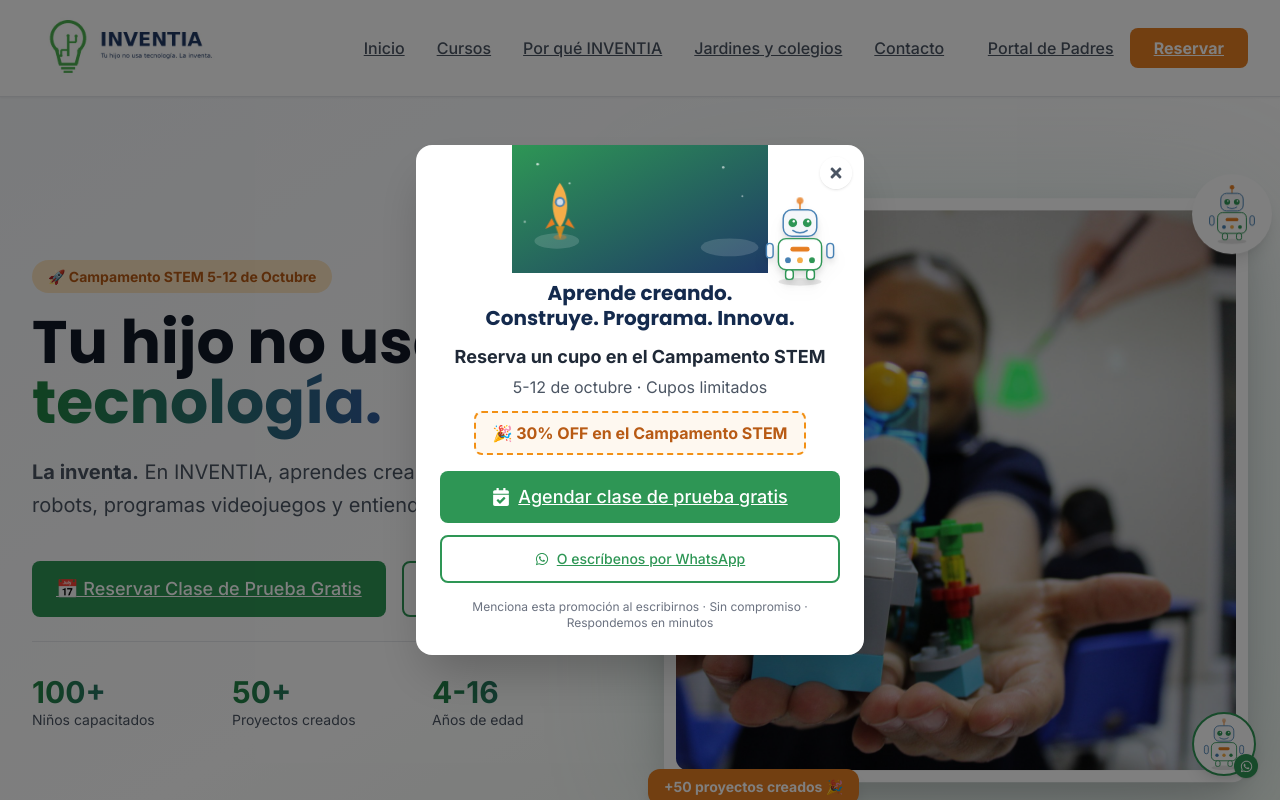
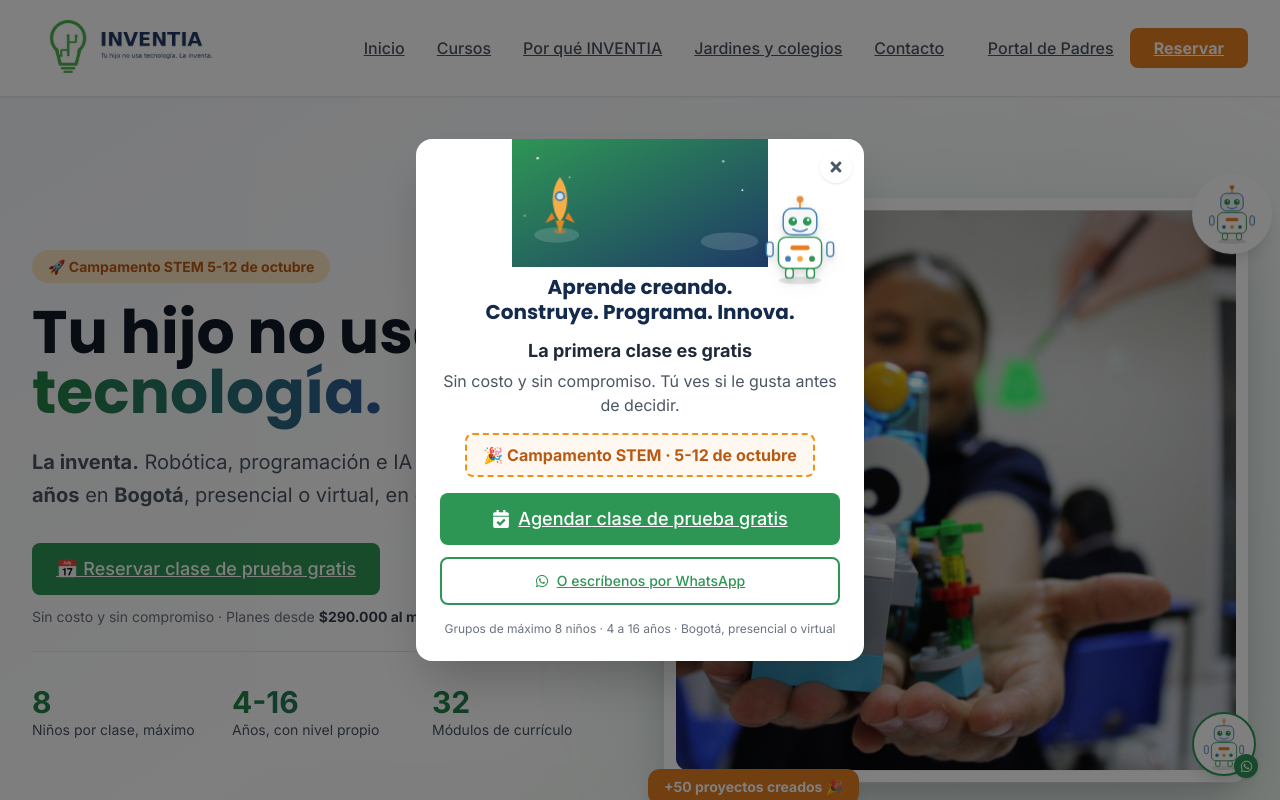
Before and after one commit to leobar144/inventia, a Next.js app: page / in a window 1280 px wide. Shown: the top 800 px of the page. Built offline with nearby package versions, Linux system fonts and the light colour scheme.

Commit message:
feat(conversion): hero con datos verificables, campana configurable, popup por intencion y reserva en 3 pasos

```diff
--- a/app/clase-de-prueba/page.tsx
+++ b/app/clase-de-prueba/page.tsx
@@ -34,7 +34,11 @@
   return `${hour12}:${String(m).padStart(2, '0')} ${period}`
 }
 
-const TOTAL_STEPS = 5
+// Antes eran 5 pasos para agendar algo GRATIS. Cada paso pierde gente, y dos de
+// esos pasos no aportaban: el curso muchos papás no lo saben todavía (ahora es
+// opcional y va junto a los datos del niño), y el último solo repetía lo que ya
+// habían escrito (ahora el resumen va junto a la elección de horario).
+const TOTAL_STEPS = 3
 
 export default function ClaseDePruebaPage() {
   const router = useRouter()
@@ -59,7 +63,7 @@
   const [submitError, setSubmitError] = useState<string | null>(null)
 
   useEffect(() => {
-    if (step !== 4 || days !== null) return
+    if (step !== 3 || days !== null) return
     setLoadingDays(true)
     fetch('/api/trial-bookings')
       .then((res) => res.json())
@@ -72,10 +76,8 @@
 
   const canProceed = () => {
     if (step === 1) return childName.trim() !== '' && childAge.trim() !== ''
-    if (step === 2) return courseInterest !== ''
-    if (step === 3)
+    if (step === 2)
       return parentName.trim() !== '' && whatsapp.trim() !== '' && parentEmail.trim() !== ''
-    if (step === 4) return selectedSlot !== null
     return true
   }
 
@@ -166,33 +168,41 @@
                   onChange={(e) => setChildAge(e.target.value)}
                 />
               </div>
+
+              {/* El curso es OPCIONAL y vive aquí. Como paso propio y obligatorio
+                  frenaba a los padres que todavía no saben qué le conviene a su
+                  hijo — que son la mayoría de los que llegan de un anuncio. */}
+              <div className="pt-2">
+                <label className="block text-sm font-medium text-gray-700 mb-2">
+                  ¿Ya sabes qué le interesa? <span className="text-gray-400">(opcional)</span>
+                </label>
+                <div className="flex flex-wrap gap-2">
+                  {COURSES.map((course) => (
+                    <button
+                      key={course.id}
+                      type="button"
+                      onClick={() =>
+                        setCourseInterest(courseInterest === course.id ? '' : course.id)
+                      }
+                      className={`px-3 py-2 rounded-lg border-2 text-sm transition-colors ${
+                        courseInterest === course.id
+                          ? 'border-primary-500 bg-primary-50 text-primary-700 font-medium'
+                          : 'border-gray-200 text-gray-600 hover:border-primary-300'
+                      }`}
+                    >
+                      {course.icon} {course.label}
+                    </button>
+                  ))}
+                </div>
+                <p className="text-xs text-gray-500 mt-2">
+                  Si no estás seguro, no importa — en la clase de prueba lo definimos contigo.
+                </p>
+              </div>
             </div>
           )}
 
           {/* Step 2 */}
           {step === 2 && (
-            <div className="space-y-4">
-              <h2 className="text-2xl font-heading font-bold">¿Qué curso le interesa?</h2>
-              <div className="grid grid-cols-2 gap-3">
-                {COURSES.map((course) => (
-                  <button
-                    key={course.id}
-                    type="button"
-                    onClick={() => setCourseInterest(course.id)}
-                    className={`card-hover p-4 text-center ${
-                      courseInterest === course.id ? 'border-primary-500 ring-2 ring-primary-200' : ''
-                    }`}
-                  >
-                    <div className="text-3xl mb-2">{course.icon}</div>
-                    <p className="text-sm font-medium">{course.label}</p>
-                  </button>
-                ))}
-              </div>
-            </div>
-          )}
-
-          {/* Step 3 */}
-          {step === 3 && (
             <div className="space-y-4">
               <h2 className="text-2xl font-heading font-bold">Tus datos de contacto</h2>
               <div>
@@ -245,7 +255,7 @@
           )}
 
           {/* Step 4 */}
-          {step === 4 && (
+          {step === 3 && (
             <div className="space-y-4">
               <h2 className="text-2xl font-heading font-bold">Elige fecha y hora</h2>
 
@@ -308,22 +318,21 @@
                   </div>
                 </>
               )}
-            </div>
-          )}
 
-          {/* Step 5 */}
-          {step === 5 && (
-            <div className="space-y-4">
-              <h2 className="text-2xl font-heading font-bold">Confirma tu reserva</h2>
-              <div className="bg-gray-50 rounded-lg p-4 space-y-2 text-sm">
-                <p><strong>Niño/a:</strong> {childName}, {childAge} años</p>
-                <p><strong>Curso:</strong> {COURSES.find((c) => c.id === courseInterest)?.label}</p>
-                <p><strong>Contacto:</strong> {parentName} · {whatsapp} · {parentEmail}</p>
-                <p className="first-letter:uppercase">
-                  <strong>Horario:</strong> {selectedDateLabel} ·{' '}
-                  {selectedSlot && formatTimeLabel(selectedSlot.time)}
-                </p>
-              </div>
+              {/* El resumen y la autorización viven aquí, no en un paso aparte:
+                  el paso extra solo repetía lo que el padre acababa de escribir. */}
+              {selectedSlot && (
+                <div className="bg-gray-50 rounded-lg p-4 space-y-1.5 text-sm mt-6">
+                  <p className="first-letter:uppercase">
+                    <strong>{childName}</strong>, {childAge} años · {selectedDateLabel} a las{' '}
+                    {formatTimeLabel(selectedSlot.time)}
+                  </p>
+                  <p className="text-gray-600">
+                    Te confirmamos a {parentEmail} y por WhatsApp al {whatsapp}.
+                  </p>
+                </div>
+              )}
+
               <label className="flex items-start gap-3 cursor-pointer pt-1">
                 <input
                   type="checkbox"
@@ -345,9 +354,7 @@
                 </span>
               </label>
 
-              {submitError && (
-                <p className="text-red-600 text-sm">{submitError}</p>
-              )}
+              {submitError && <p className="text-red-600 text-sm">{submitError}</p>}
             </div>
           )}
 
@@ -375,7 +382,7 @@
               <button
                 type="button"
                 onClick={handleSubmit}
-                disabled={submitting || !dataConsent}
+                disabled={submitting || !dataConsent || !selectedSlot}
                 className="btn btn-primary disabled:opacity-40"
               >
                 {submitting ? 'Reservando...' : 'Confirmar reserva'}
--- a/app/page.tsx
+++ b/app/page.tsx
@@ -1,7 +1,14 @@
 import Link from 'next/link'
 import Image from 'next/image'
 import { FaCheckCircle } from 'react-icons/fa'
-import { SITE_CONFIG, FEATURES, PRICING_PLANS, PROGRAM_TRACKS } from '@/lib/constants'
+import {
+  SITE_CONFIG,
+  FEATURES,
+  PRICING_PLANS,
+  PROGRAM_TRACKS,
+  CAMPAIGN,
+  isCampaignActive,
+} from '@/lib/constants'
 import { FadeInGrid, FadeInItem, FloatingCard } from '@/components/FadeInSection'
 import WelcomePopup from '@/components/WelcomePopup'
 import MobileStickyBar from '@/components/MobileStickyBar'
@@ -9,6 +16,9 @@
 import ContactSection from '@/components/ContactSection'
 
 export default function Home() {
+  const campaignActive = isCampaignActive()
+  const minPlanPrice = Math.min(...PRICING_PLANS.map((p) => p.price))
+
   return (
     <>
       <WelcomePopup />
@@ -20,11 +30,13 @@
           <div className="grid md:grid-cols-2 gap-12 items-center">
             {/* Left Content */}
             <div className="space-y-6 animate-fade-in">
+              {campaignActive && (
                 <div className="inline-block">
                   <span className="px-4 py-2 bg-accent-100 text-accent-700 rounded-full text-sm font-bold">
-                  🚀 Campamento STEM 5-12 de Octubre
+                    🚀 {CAMPAIGN.name} {CAMPAIGN.dateLabel}
                   </span>
                 </div>
+              )}
 
               <h1 className="text-5xl md:text-6xl font-heading font-bold">
                 Tu hijo no usa{' '}
@@ -32,32 +44,40 @@
               </h1>
 
               <p className="text-xl text-gray-600 leading-relaxed">
-                <span className="font-bold">La inventa.</span> En INVENTIA, aprendes creando.
-                Construye robots, programas videojuegos y entiende el futuro con IA.
+                <span className="font-bold">La inventa.</span> Robótica, programación e IA para
+                niños de <strong>4 a 16 años</strong> en <strong>Bogotá</strong>, presencial o
+                virtual, en grupos de máximo 8.
               </p>
 
-              <div className="flex flex-col sm:flex-row gap-4 pt-4">
+              {/* Un solo llamado principal: el segundo botón se llevaba gente
+                  que ya venía decidida a agendar. */}
+              <div className="pt-2">
                 <Link href="/clase-de-prueba" className="btn btn-primary text-lg">
-                  📅 Reservar Clase de Prueba Gratis
+                  📅 Reservar clase de prueba gratis
                 </Link>
-                <Link href="#cursos" className="btn btn-outline text-lg">
-                  Conocer Cursos
-                </Link>
+                <p className="text-sm text-gray-500 mt-3">
+                  Sin costo y sin compromiso · Planes desde{' '}
+                  <strong className="text-gray-700">
+                    ${minPlanPrice.toLocaleString('es-CO')} al mes
+                  </strong>
+                </p>
               </div>
 
-              {/* Stats */}
+              {/* Datos verificables en vez de cifras redondas. Un papá compara
+                  "máximo 8 niños" con la academia de al lado; "100+ alumnos" lo
+                  dice todo el mundo y no significa nada. */}
               <div className="grid grid-cols-3 gap-4 pt-8 border-t border-gray-200">
                 <div>
-                  <p className="text-3xl font-bold gradient-text">100+</p>
-                  <p className="text-sm text-gray-600">Niños capacitados</p>
-                </div>
-                <div>
-                  <p className="text-3xl font-bold gradient-text">50+</p>
-                  <p className="text-sm text-gray-600">Proyectos creados</p>
+                  <p className="text-3xl font-bold gradient-text">8</p>
+                  <p className="text-sm text-gray-600">Niños por clase, máximo</p>
                 </div>
                 <div>
                   <p className="text-3xl font-bold gradient-text">4-16</p>
-                  <p className="text-sm text-gray-600">Años de edad</p>
+                  <p className="text-sm text-gray-600">Años, con nivel propio</p>
+                </div>
+                <div>
+                  <p className="text-3xl font-bold gradient-text">32</p>
+                  <p className="text-sm text-gray-600">Módulos de currículo</p>
                 </div>
               </div>
             </div>
@@ -324,7 +344,9 @@
               },
               {
                 q: '¿Las clases son presenciales o virtuales?',
-                a: 'Tenemos ambas modalidades: cursos en vivo por Google Meet durante todo el año, y el Campamento STEM presencial en Bogotá (próxima edición: 5-12 de octubre).',
+                a: `Tenemos ambas modalidades: clases presenciales en Bogotá y clases en vivo por Google Meet, durante todo el año.${
+                  campaignActive ? ` Además, ${CAMPAIGN.name} del ${CAMPAIGN.dateLabel}.` : ''
+                }`,
               },
               {
                 q: '¿A partir de qué edad puede empezar mi hijo?',
@@ -394,35 +416,12 @@
         </div>
       </section>
 
-      {/* Testimonials Section */}
-      <section className="section">
-        <div className="section-container">
-          <div className="text-center mb-12">
-            <h2 className="text-4xl md:text-5xl font-bold mb-4">Lo que dicen las familias</h2>
-            <p className="text-xl text-gray-600 max-w-2xl mx-auto">
-              Estamos construyendo esta sección con testimonios reales de familias INVENTIA.
-              Vuelve pronto.
-            </p>
-          </div>
-
-          <FadeInGrid className="grid md:grid-cols-3 gap-6">
-            {[1, 2, 3].map((i) => (
-              <FadeInItem
-                key={i}
-                className="card p-8 flex flex-col items-center text-center border-2 border-dashed border-gray-200"
-              >
-                <div className="w-16 h-16 rounded-full bg-gray-100 flex items-center justify-center text-3xl mb-4">
-                  💬
-                </div>
-                <p className="text-gray-500 italic mb-4">
-                  Espacio reservado para el testimonio de una familia INVENTIA
-                </p>
-                <p className="text-sm text-gray-400">Próximamente</p>
-              </FadeInItem>
-            ))}
-          </FadeInGrid>
-        </div>
-      </section>
+      {/* Aquí iba una sección de testimonios con tres tarjetas vacías que decían
+          "Próximamente". Estaba justo en el punto del scroll donde el padre busca
+          la prueba de que otros ya confiaron — y le respondía que nadie lo ha
+          hecho. Se quita hasta tener testimonios reales: una página sin la
+          sección se lee normal, con la sección vacía se lee como negocio que no
+          arrancó. */}
 
       <ContactSection />
 
@@ -433,16 +432,27 @@
             ¿Listo para que tu hijo cree?
           </h2>
           <p className="text-xl mb-8 max-w-2xl mx-auto">
-            Campamento de receso 5-12 de octubre. Cupos limitados. Inscribe ahora.
+            {campaignActive
+              ? `${CAMPAIGN.name} ${CAMPAIGN.dateLabel}. Cupos limitados — los grupos son de máximo 8 niños.`
+              : 'La primera clase es gratis y sin compromiso. Los grupos son de máximo 8 niños.'}
           </p>
+          {campaignActive ? (
             <a
-            href={`https://wa.me/${SITE_CONFIG.contact.whatsapp}?text=Hola%20INVENTIA%21%20Quiero%20reservar%20el%20campamento%20de%20octubre`}
+              href={`https://wa.me/${SITE_CONFIG.contact.whatsapp}?text=${encodeURIComponent(CAMPAIGN.whatsappMessage)}`}
               target="_blank"
               rel="noopener noreferrer"
               className="inline-block px-8 py-4 bg-white text-primary-600 rounded-lg font-bold text-lg hover:bg-gray-100 transition-colors"
             >
-            📅 Reservar Cupo Ahora
+              📅 Reservar cupo ahora
             </a>
+          ) : (
+            <Link
+              href="/clase-de-prueba"
+              className="inline-block px-8 py-4 bg-white text-primary-600 rounded-lg font-bold text-lg hover:bg-gray-100 transition-colors"
+            >
+              📅 Agendar clase de prueba gratis
+            </Link>
+          )}
         </div>
       </section>
     </>
--- a/components/WelcomePopup.tsx
+++ b/components/WelcomePopup.tsx
@@ -3,7 +3,7 @@
 import { useEffect, useState } from 'react'
 import Link from 'next/link'
 import { FaTimes, FaWhatsapp, FaCalendarCheck } from 'react-icons/fa'
-import { SITE_CONFIG } from '@/lib/constants'
+import { SITE_CONFIG, CAMPAIGN, isCampaignActive } from '@/lib/constants'
 import PopupIllustration from './PopupIllustration'
 import InventiaBot from './InventiaBot'
 
@@ -12,22 +12,53 @@
 export default function WelcomePopup() {
   const [isOpen, setIsOpen] = useState(false)
 
+  /**
+   * Se muestra por INTENCIÓN, no por reloj.
+   *
+   * Antes saltaba a los 2,5 segundos, antes de que el visitante alcanzara a leer
+   * nada — interrumpir a alguien que todavía no se enganchó es de los patrones
+   * que más conversión destruyen. Ahora aparece cuando la persona ya demostró
+   * interés (bajó más de la mitad de la página) o cuando está a punto de irse
+   * (el cursor sale por arriba de la ventana).
+   */
   useEffect(() => {
-    const alreadySeen = sessionStorage.getItem(STORAGE_KEY)
-    if (alreadySeen) return
+    if (sessionStorage.getItem(STORAGE_KEY)) return
 
-    const timer = setTimeout(() => {
+    const show = () => {
       setIsOpen(true)
       sessionStorage.setItem(STORAGE_KEY, 'true')
-    }, 2500)
+      cleanup()
+    }
 
-    return () => clearTimeout(timer)
+    const onScroll = () => {
+      const scrolled = window.scrollY / (document.body.scrollHeight - window.innerHeight)
+      if (scrolled > 0.5) show()
+    }
+
+    // Salida del cursor por el borde superior: la señal clásica de "me voy".
+    // En móvil no existe, por eso el scroll es el disparador principal.
+    const onMouseOut = (e: MouseEvent) => {
+      if (e.clientY <= 0 && !e.relatedTarget) show()
+    }
+
+    const cleanup = () => {
+      window.removeEventListener('scroll', onScroll)
+      document.removeEventListener('mouseout', onMouseOut)
+    }
+
+    window.addEventListener('scroll', onScroll, { passive: true })
+    document.addEventListener('mouseout', onMouseOut)
+
+    return cleanup
   }, [])
 
   if (!isOpen) return null
 
+  const campaignActive = isCampaignActive()
   const message = encodeURIComponent(
-    'Hola INVENTIA! Quiero reservar un cupo para el campamento de octubre.'
+    campaignActive
+      ? CAMPAIGN.whatsappMessage
+      : '¡Hola INVENTIA! Quiero saber más sobre la clase de prueba gratis.'
   )
   const whatsappUrl = `https://wa.me/${SITE_CONFIG.contact.whatsapp}?text=${message}`
 
@@ -60,13 +91,17 @@
             Construye. Programa. Innova.
           </h3>
           <p className="text-lg font-bold text-gray-800 mb-1">
-            Reserva un cupo en el Campamento STEM
+            La primera clase es gratis
           </p>
-          <p className="text-gray-600 mb-3">5-12 de octubre · Cupos limitados</p>
+          <p className="text-gray-600 mb-4">
+            Sin costo y sin compromiso. Tú ves si le gusta antes de decidir.
+          </p>
 
-          <div className="inline-flex items-center gap-2 border-2 border-dashed border-accent-400 bg-accent-50 text-accent-700 font-bold px-4 py-2 rounded-lg mb-4">
-            🎉 30% OFF en el Campamento STEM
-          </div>
+          {campaignActive && (
+            <div className="inline-flex items-center gap-2 border-2 border-dashed border-accent-400 bg-accent-50 text-accent-700 font-bold px-4 py-2 rounded-lg mb-4">
+              🎉 {CAMPAIGN.name} · {CAMPAIGN.dateLabel}
+            </div>
+          )}
 
           <Link
             href="/clase-de-prueba"
@@ -87,7 +122,7 @@
           </a>
 
           <p className="text-xs text-gray-500 mt-4">
-            Menciona esta promoción al escribirnos · Sin compromiso · Respondemos en minutos
+            Grupos de máximo 8 niños · 4 a 16 años · Bogotá, presencial o virtual
           </p>
         </div>
       </div>
--- a/lib/constants.ts
+++ b/lib/constants.ts
@@ -14,6 +14,33 @@
     whatsapp: '3502114492',
     phone: '+57 350 211 4492',
   },
+}
+
+/**
+ * Campaña vigente (campamento, promoción de temporada, etc.).
+ *
+ * Antes la fecha "5-12 de octubre" estaba escrita a mano en cinco lugares
+ * distintos: el badge del hero, el popup, las preguntas frecuentes y dos
+ * llamados a la acción. El 13 de octubre toda la web habría quedado anunciando
+ * algo vencido — y una web con fechas viejas destruye la credibilidad más
+ * rápido que cualquier otra cosa.
+ *
+ * Ahora vive aquí. Para cambiar de campaña se editan estas líneas; cuando pasa
+ * `endDate` los avisos desaparecen solos, sin tocar código.
+ */
+export const CAMPAIGN = {
+  enabled: true,
+  name: 'Campamento STEM',
+  dateLabel: '5-12 de octubre',
+  /** Último día en que la campaña sigue anunciándose (hora de Bogotá). */
+  endDate: '2026-10-12',
+  whatsappMessage: '¡Hola INVENTIA! Quiero reservar un cupo para el campamento.',
+} as const
+
+/** Si la campaña sigue vigente hoy. Colombia es UTC-5 todo el año. */
+export function isCampaignActive(now: Date = new Date()): boolean {
+  if (!CAMPAIGN.enabled) return false
+  return now.getTime() <= new Date(`${CAMPAIGN.endDate}T23:59:59-05:00`).getTime()
 }
 
 // Navigation
```
Lines whose indentation alone changed are shown as unchanged.
